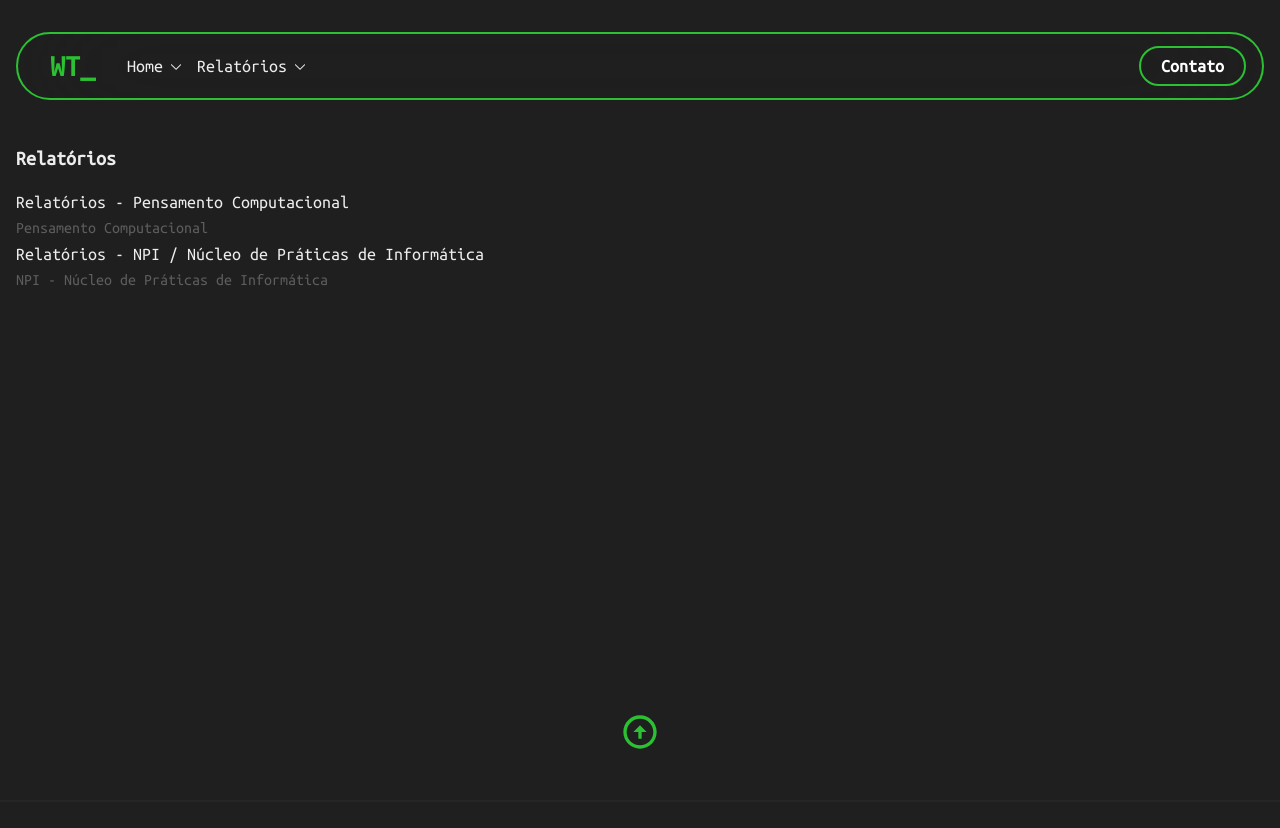
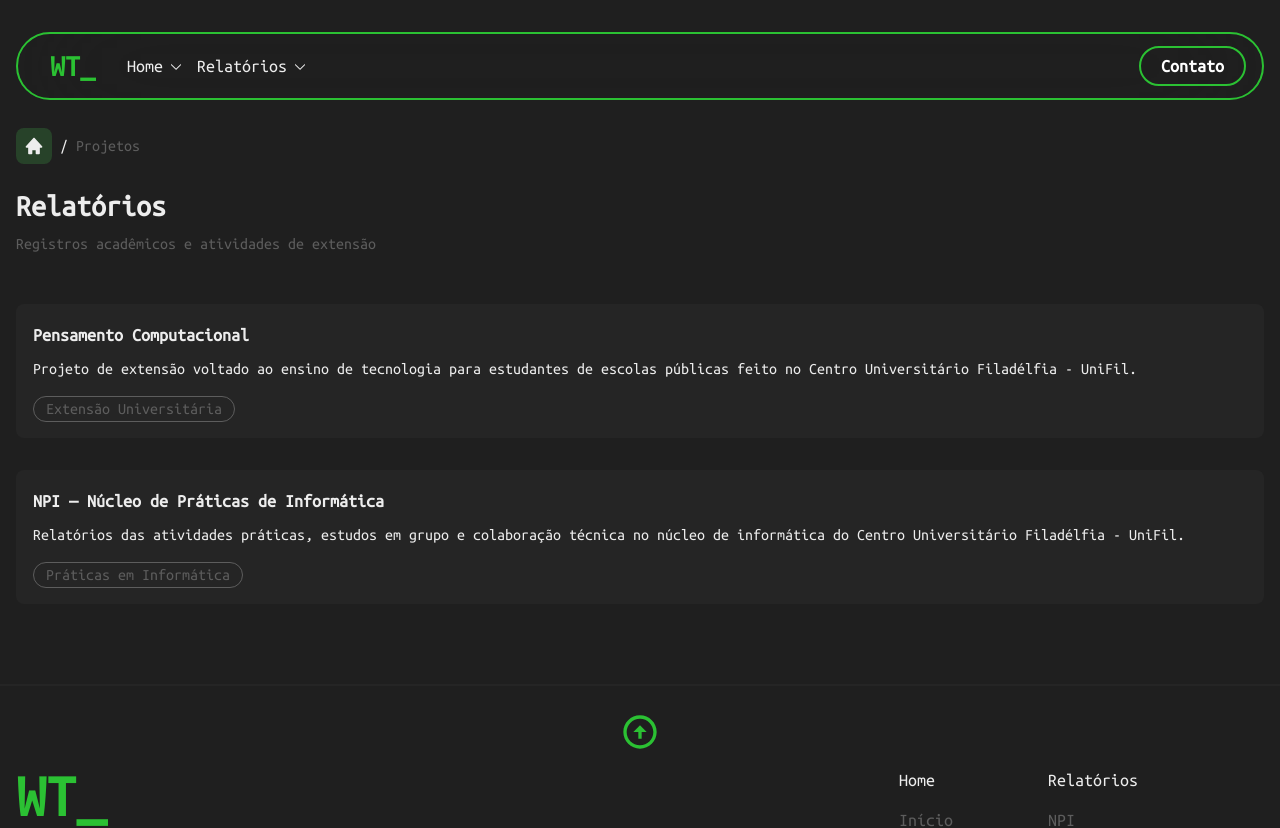
Before and after one commit to WitorDev/witortena, a Next.js app: page /reports in a window 1280 px wide. Shown: the top 828 px of the page. Built offline with nearby package versions, Linux system fonts and the light colour scheme; a web font is replaced by a local one.

Commit message:
updated reports page

```diff
--- a/app/projects/page.tsx
+++ b/app/projects/page.tsx
@@ -33,8 +33,9 @@ export default function Page() {
       </div>
 
       {/* Header */}
-      <div className="mb-10 mt-4 flex justify-between flex-col sm:flex-row gap-2">
+      <div className="mb-10 mt-4 flex flex-col justify-between gap-2">
         <h1 className="text-3xl font-bold">Projetos</h1>
+        <p className="text-terciary-bg">Projetos pessoais e acadêmicos</p>
       </div>
 
       {/* Projects grid */}
--- a/app/reports/page.tsx
+++ b/app/reports/page.tsx
@@ -3,37 +3,77 @@
 import Link from "next/link";
 import { Ubuntu_Mono } from "next/font/google";
 import { motion } from "motion/react";
+import { BiSolidHome } from "react-icons/bi";
 
 const ubuntuMonoFont = Ubuntu_Mono({
   subsets: ["latin"],
   weight: "400",
 });
 
-export default function page() {
+export default function Reports() {
   return (
-    <div
-      id="hero"
-      className={`${ubuntuMonoFont.className} max-w-screen-xl px-4 mx-auto relative min-h-screen flex flex-col pt-36`}
+    <section
+      id="reports"
+      className={`${ubuntuMonoFont.className} mt-32 max-w-screen-xl px-4 mx-auto relative flex flex-col`}
     >
-      <motion.h1 className="text-xl font-bold mb-4">Relatórios</motion.h1>
-      <motion.h1 className="text-lg">
-        Relatórios - Pensamento Computacional
-      </motion.h1>
-      <Link
-        className="text-terciary-bg hover:text-foreground"
-        href={"/reports/pensamento-computacional"}
-      >
-        <p>Pensamento Computacional</p>
-      </Link>
-      <motion.h1 className="text-lg">
-        Relatórios - NPI / Núcleo de Práticas de Informática
-      </motion.h1>
-      <Link
-        className="text-terciary-bg hover:text-foreground"
-        href={"/reports/NPI"}
-      >
-        <p> NPI - Núcleo de Práticas de Informática</p>
-      </Link>
-    </div>
+      <div className="pb-2 mb-4 flex gap-2 flex-wrap">
+        <Link
+          href="/#projects"
+          className="group flex items-center gap-1 w-fit hover:text-secondary-accent transition-colors"
+        >
+          <div className="flex items-center justify-center gap-2  whitespace-nowrap overflow-x-auto">
+            <div className="flex rounded-lg bg-terciary-accent/50 p-2 items-center justify-center gap-2">
+              <BiSolidHome size={20} />
+            </div>
+          </div>
+        </Link>
+        <div className="flex items-center justify-center gap-2">
+          <span>/</span>
+          <span className="text-terciary-bg cursor-default">Projetos</span>
+        </div>
+      </div>
+      <div className="mb-12">
+        <h1 className="text-3xl font-bold mb-2">Relatórios</h1>
+        <p className="text-terciary-bg">
+          Registros acadêmicos e atividades de extensão
+        </p>
+      </div>
+
+      <div className="flex flex-col gap-8 mb-20">
+        <Link href="/reports/pensamento-computacional">
+          <article className="group rounded-lg border border-transparent hover:border-secondary-accent p-4 bg-primary-bg transition-colors">
+            <h2 className="text-lg mb-2 font-bold">Pensamento Computacional</h2>
+
+            <p className="mb-4">
+              Projeto de extensão voltado ao ensino de tecnologia para
+              estudantes de escolas públicas feito no Centro Universitário
+              Filadélfia - UniFil.
+            </p>
+
+            <span className="text-terciary-bg rounded-3xl border border-terciary-bg py-1 px-3">
+              Extensão Universitária
+            </span>
+          </article>
+        </Link>
+
+        <Link href="/reports/NPI">
+          <article className="group rounded-lg border border-transparent hover:border-secondary-accent p-4 bg-primary-bg transition-colors">
+            <h2 className="text-lg mb-2 font-bold">
+              NPI — Núcleo de Práticas de Informática
+            </h2>
+
+            <p className="mb-4">
+              Relatórios das atividades práticas, estudos em grupo e colaboração
+              técnica no núcleo de informática do Centro Universitário
+              Filadélfia - UniFil.
+            </p>
+
+            <span className="text-terciary-bg rounded-3xl border border-terciary-bg py-1 px-3">
+              Práticas em Informática
+            </span>
+          </article>
+        </Link>
+      </div>
+    </section>
   );
 }
```
